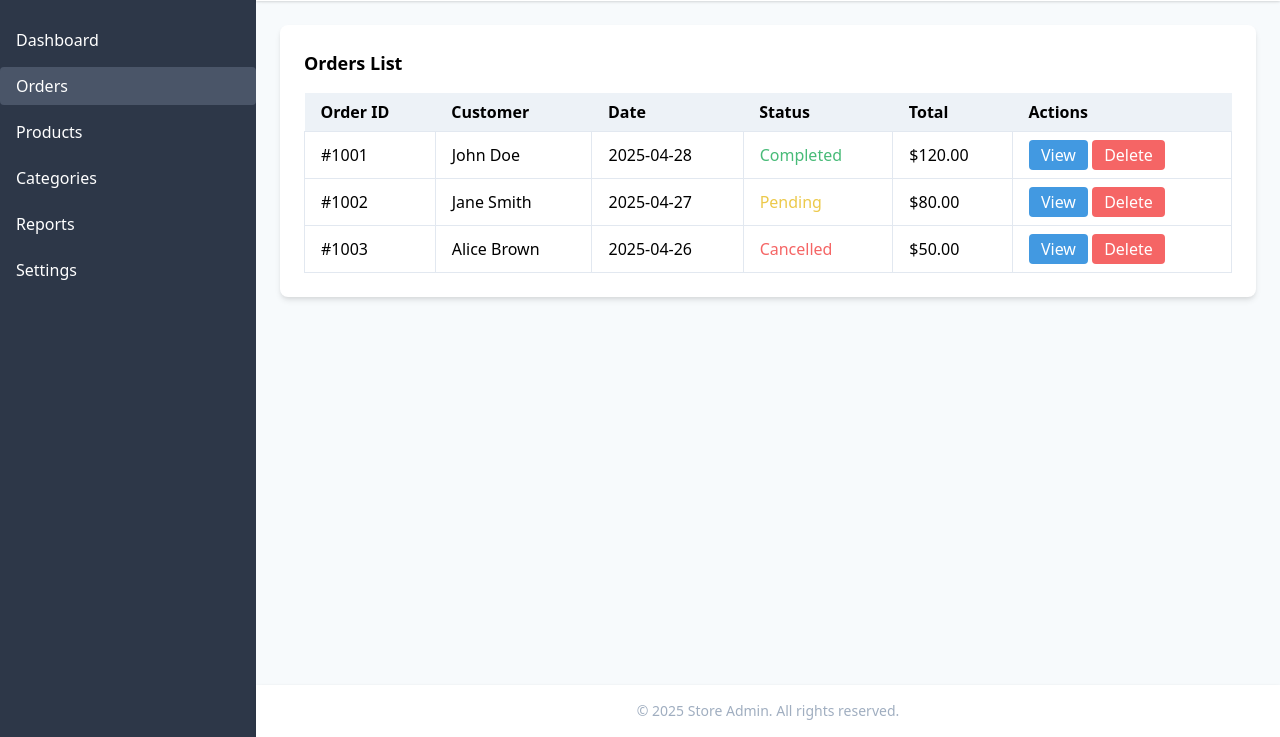
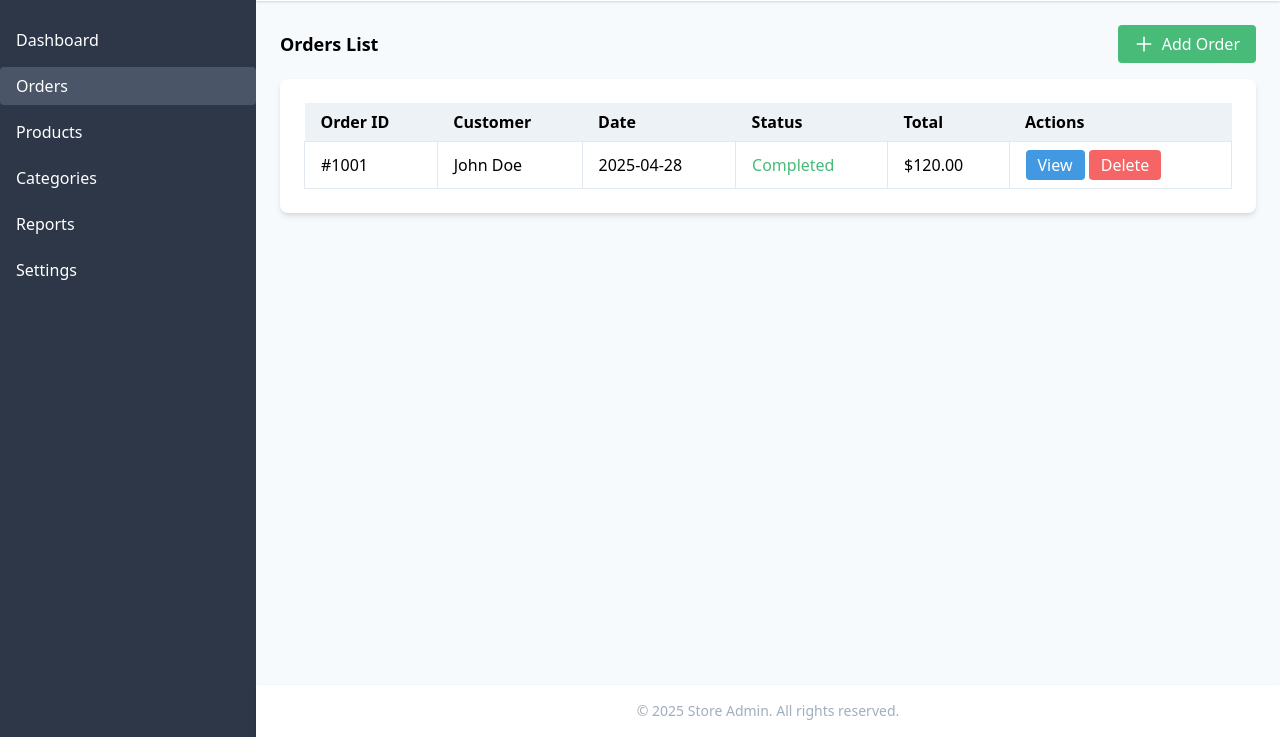
Before and after one commit to ryanzuni/admin, a website built with webpack: page orders.html in a window 1280 px wide. Shown: the part 63-800 px from the top of the page. Built offline with nearby package versions, Linux system fonts and the light colour scheme; what tailwindcss-tables would draw is missing.

Commit message:
update orders

```diff
--- a/orders.html
+++ b/orders.html
@@ -43,11 +43,21 @@
 
         <!-- Main Section -->
         <main class="p-6 mt-16 mb-16">
+            <!-- Add Order Button -->
+            <div class="flex justify-between items-center mb-4">
+                <h3 class="text-lg font-semibold">Orders List</h3>
+                <a href="add_orders.html" class="bg-green-500 text-white px-4 py-2 rounded hover:bg-green-600 flex items-center">
+                    <svg xmlns="http://www.w3.org/2000/svg" class="h-5 w-5 mr-2" fill="none" viewBox="0 0 24 24" stroke="currentColor">
+                        <path stroke-linecap="round" stroke-linejoin="round" stroke-width="2" d="M12 4v16m8-8H4" />
+                    </svg>
+                    Add Order
+                </a>
+            </div>
+
             <!-- Orders Table -->
             <div class="bg-white rounded-lg shadow-md p-6">
-                <h3 class="text-lg font-semibold mb-4">Orders List</h3>
                 <div class="overflow-x-auto">
-                    <table class="table-auto w-full text-left border-collapse">
+                    <table id="ordersTable" class="table-auto w-full text-left border-collapse">
                         <thead class="bg-gray-200">
                             <tr>
                                 <th class="px-4 py-2">Order ID</th>
@@ -66,30 +76,8 @@
                                 <td class="border px-4 py-2 text-green-500">Completed</td>
                                 <td class="border px-4 py-2">$120.00</td>
                                 <td class="border px-4 py-2">
-                                    <button class="bg-blue-500 text-white px-3 py-1 rounded hover:bg-blue-600">View</button>
-                                    <button class="bg-red-500 text-white px-3 py-1 rounded hover:bg-red-600">Delete</button>
-                                </td>
-                            </tr>
-                            <tr>
-                                <td class="border px-4 py-2">#1002</td>
-                                <td class="border px-4 py-2">Jane Smith</td>
-                                <td class="border px-4 py-2">2025-04-27</td>
-                                <td class="border px-4 py-2 text-yellow-500">Pending</td>
-                                <td class="border px-4 py-2">$80.00</td>
-                                <td class="border px-4 py-2">
-                                    <button class="bg-blue-500 text-white px-3 py-1 rounded hover:bg-blue-600">View</button>
-                                    <button class="bg-red-500 text-white px-3 py-1 rounded hover:bg-red-600">Delete</button>
-                                </td>
-                            </tr>
-                            <tr>
-                                <td class="border px-4 py-2">#1003</td>
-                                <td class="border px-4 py-2">Alice Brown</td>
-                                <td class="border px-4 py-2">2025-04-26</td>
-                                <td class="border px-4 py-2 text-red-500">Cancelled</td>
-                                <td class="border px-4 py-2">$50.00</td>
-                                <td class="border px-4 py-2">
-                                    <button class="bg-blue-500 text-white px-3 py-1 rounded hover:bg-blue-600">View</button>
-                                    <button class="bg-red-500 text-white px-3 py-1 rounded hover:bg-red-600">Delete</button>
+                                    <button onclick="viewOrder(this)" class="bg-blue-500 text-white px-3 py-1 rounded hover:bg-blue-600">View</button>
+                                    <button onclick="deleteOrder(this)" class="bg-red-500 text-white px-3 py-1 rounded hover:bg-red-600">Delete</button>
                                 </td>
                             </tr>
                         </tbody>
@@ -103,6 +91,26 @@
             <p class="text-center text-gray-500 text-sm">&copy; 2025 Store Admin. All rights reserved.</p>
         </footer>
     </div>
+
+    <script>
+        // Function to view order details
+        function viewOrder(button) {
+            const row = button.closest('tr');
+            const orderId = row.cells[0].innerText;
+            const customer = row.cells[1].innerText;
+            const date = row.cells[2].innerText;
+            const status = row.cells[3].innerText;
+            const total = row.cells[4].innerText;
+
+            alert(`Order Details:\n\nOrder ID: ${orderId}\nCustomer: ${customer}\nDate: ${date}\nStatus: ${status}\nTotal: ${total}`);
+        }
+
+        // Function to delete an order
+        function deleteOrder(button) {
+            const row = button.closest('tr');
+            row.remove();
+        }
+    </script>
 </body>
 
 </html>
```
